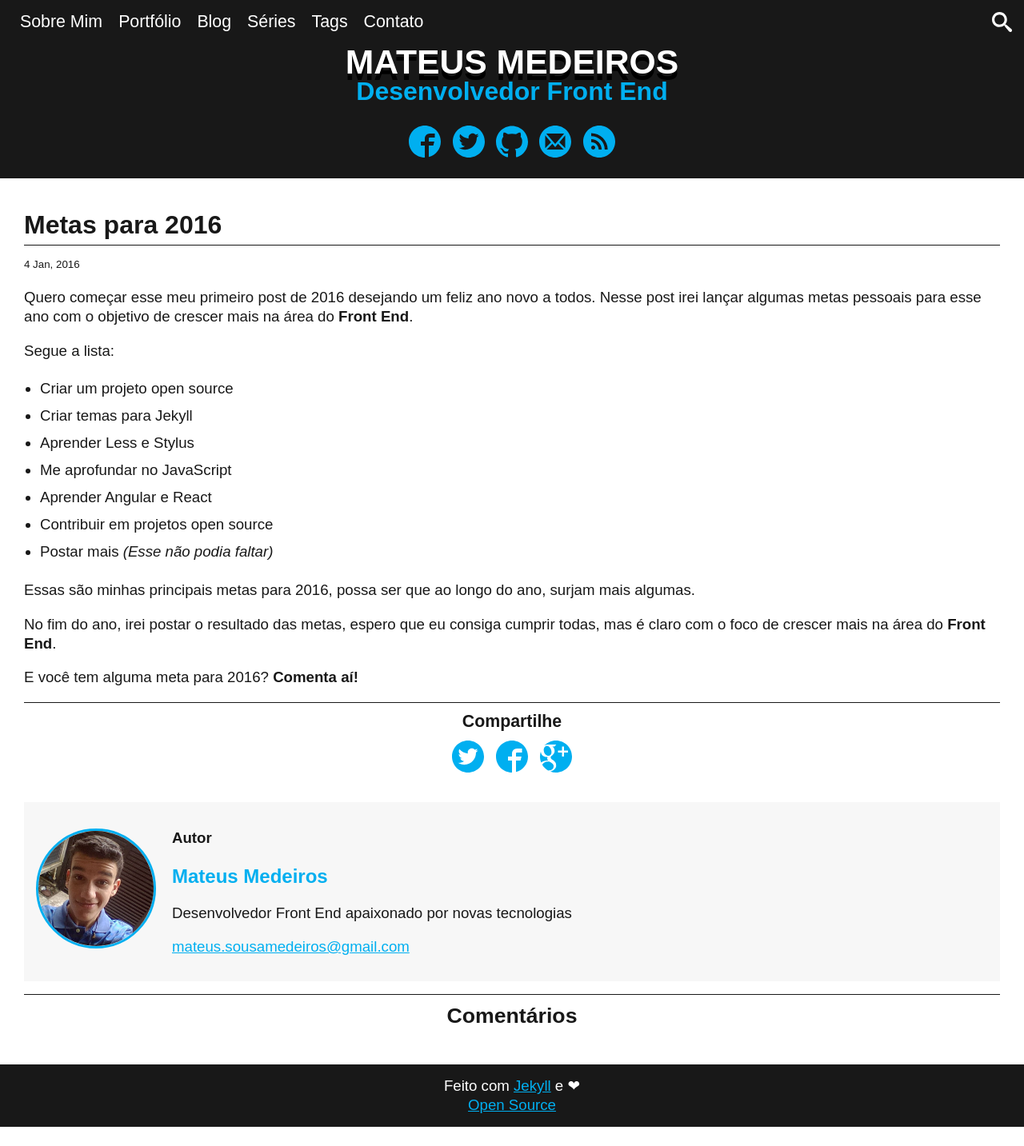
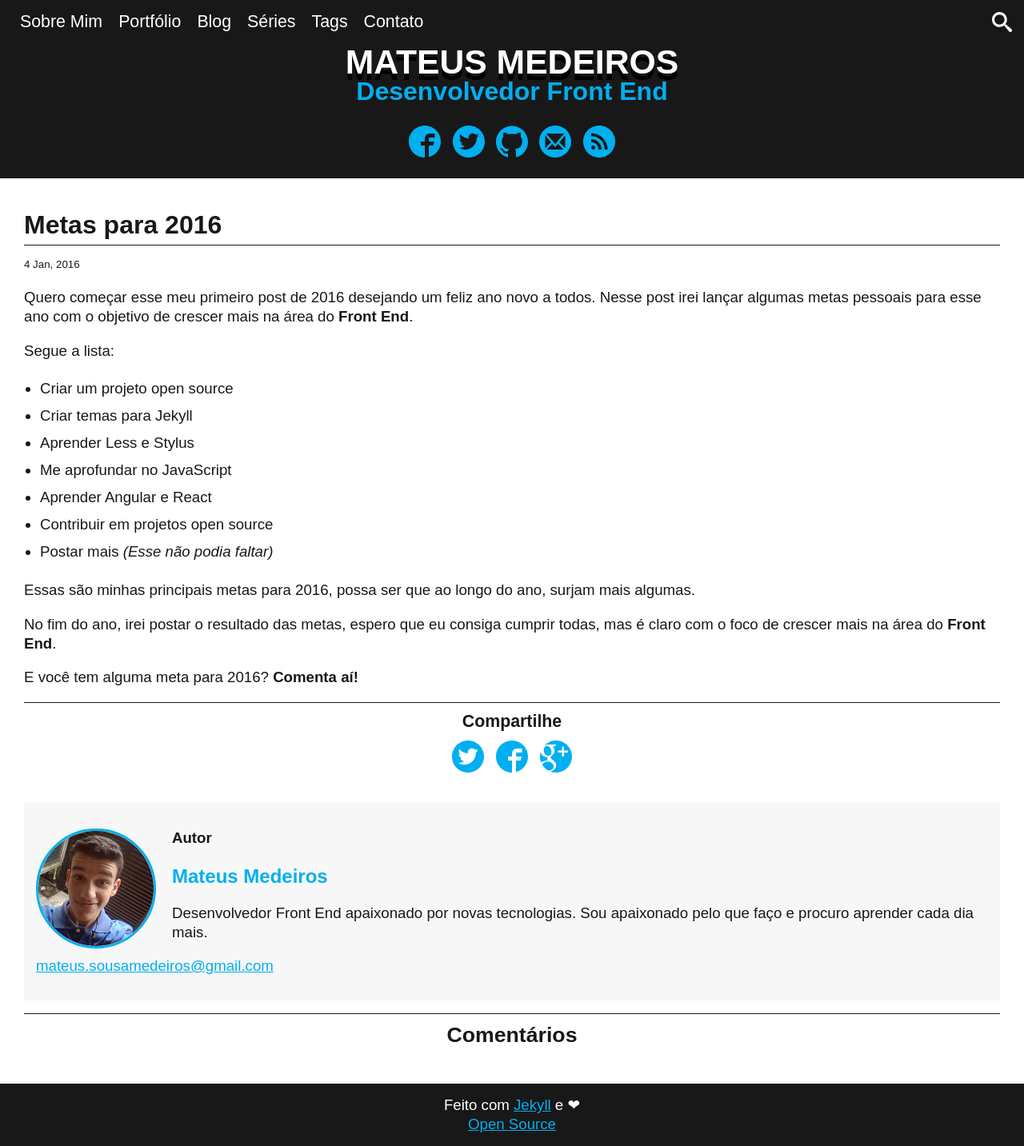
Before and after one commit to mateussmedeiros/mateussmedeiros.github.io, a Jekyll site: the page built from _posts/2016-01-04-metas-2016.markdown, in a window 1280 px wide. Shown: the whole page at 80% size. Built offline with Jekyll 4.4.1, drawn with Linux system fonts in a browser that asks for light colours; comment, search, counter and statistics services are not loaded; before the commit the page ends 1409 px from its top, so only the background shows below that.

Commit message:
Atualizado a descrição do autor

```diff
--- a/_includes/author.html
+++ b/_includes/author.html
@@ -5,7 +5,7 @@
 		<h2 class="name">
 			<a href="https://twitter.com/mateussousam"> Mateus Medeiros </a>
 		</h2>
-		<p class="description">Desenvolvedor Front End apaixonado por novas tecnologias</p>
+		<p class="description">Desenvolvedor Front End apaixonado por novas tecnologias. Sou apaixonado pelo que faço e procuro aprender cada dia mais.</p>
         <a class="email" href="mailto:mateus.sousamedeiros@gmail.com">mateus.sousamedeiros@gmail.com</a>
 	</div>
 </section>
```
